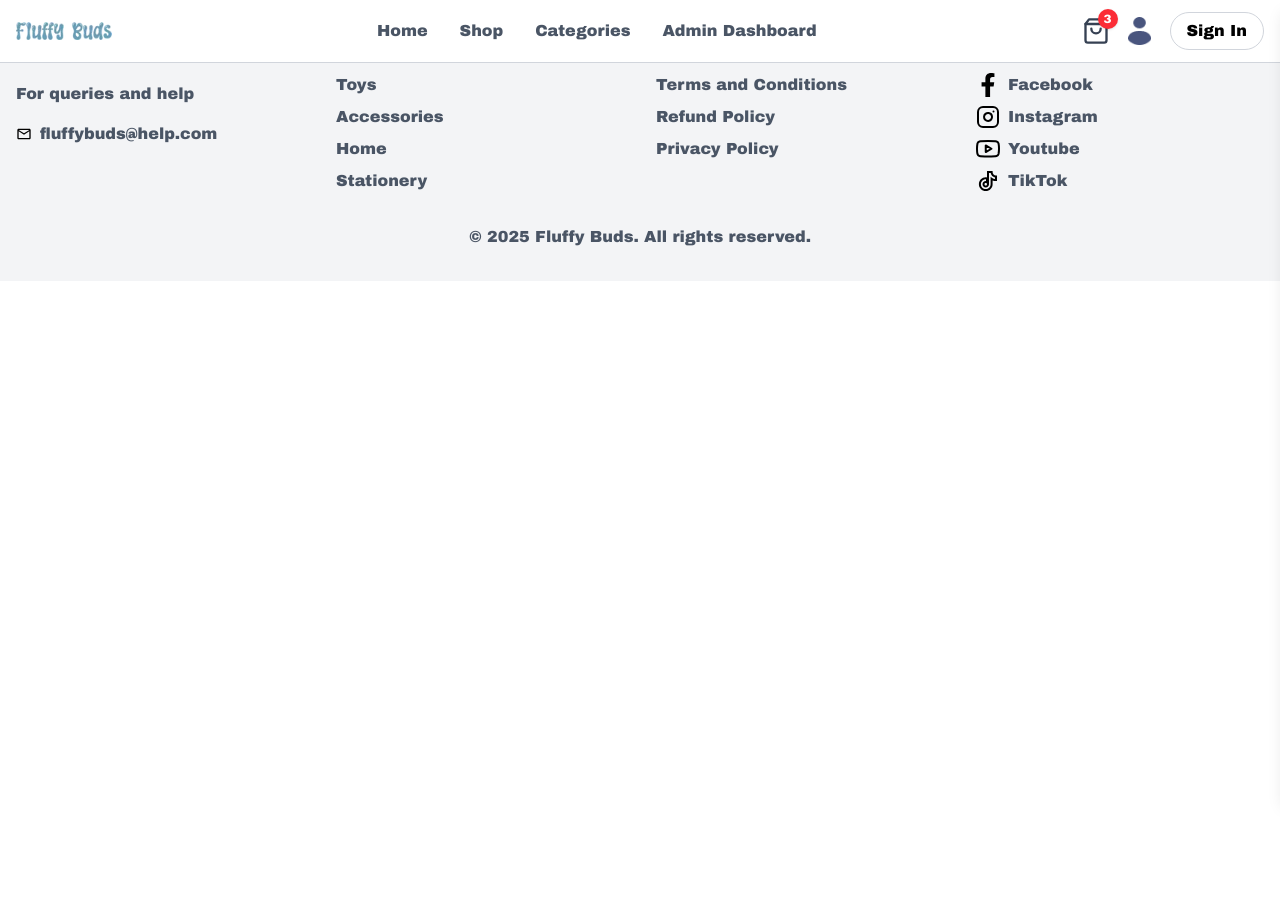
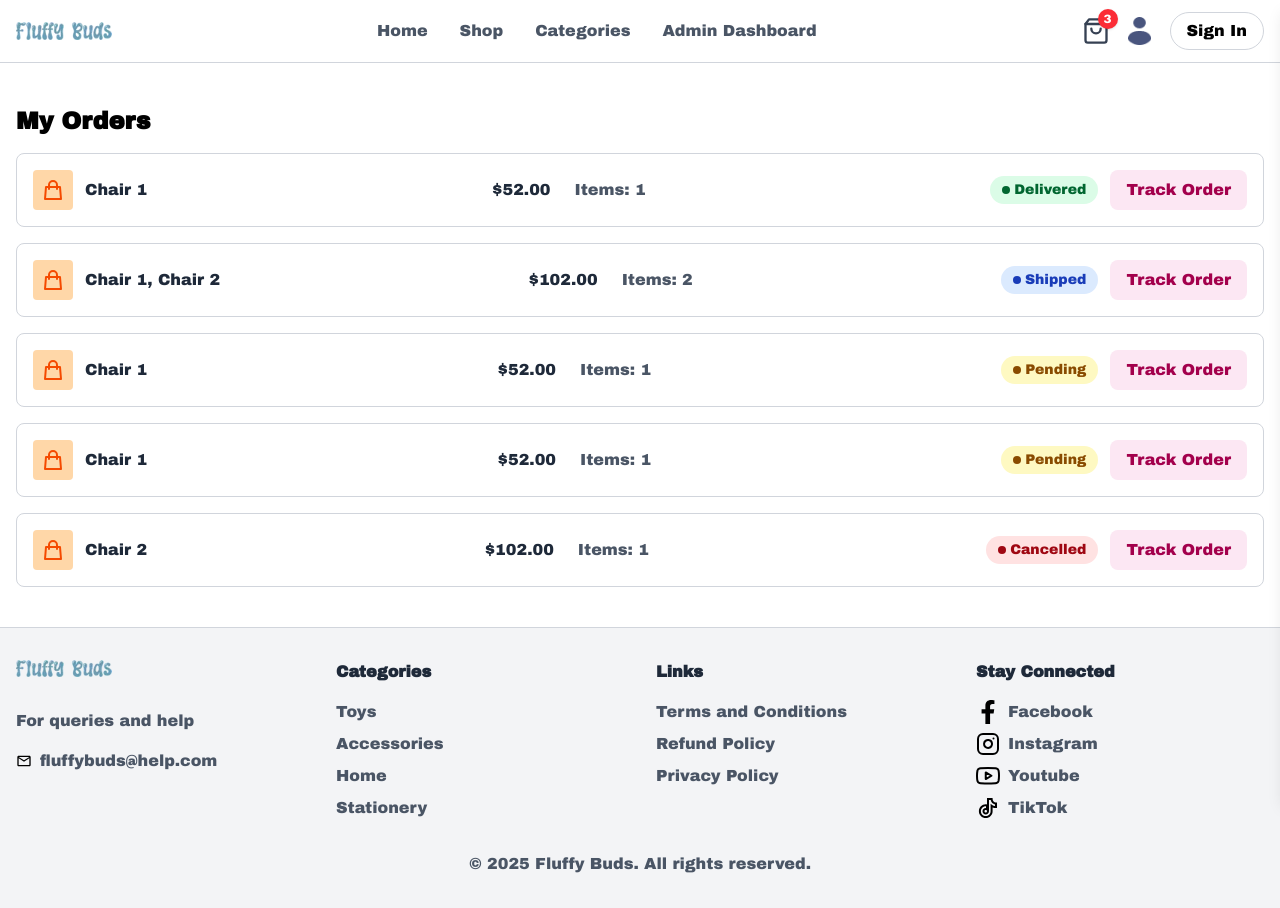
Before and after one commit to mdsajalali/fluffy-buds, a React (Vite) app: page /my-orders in a window 1280 px wide. Before the commit the page ends 800 px from the top, so only its background shows below. Built offline with nearby package versions, Linux system fonts and the light colour scheme.

Commit message:
added: my order ui

```diff
--- a/src/App.tsx
+++ b/src/App.tsx
@@ -21,6 +21,7 @@ import PrivacyPolicy from "./pages/(privacy-policy)/Privacy-Policy";
 import Shop from "./pages/(products)/Shop";
 import ProductDetails from "./pages/(products)/ProductDetails";
 import Cart from "./pages/(cart)/Cart";
+import MyOrders from "./pages/(orders)/MyOrders";
 
 const App = () => {
   const location = useLocation();
@@ -82,6 +83,9 @@ const App = () => {
         {/* cart page */}
         <Route path="/cart" element={<Cart />} />
 
+        {/* order page */}
+        <Route path="/my-orders" element={<MyOrders />} />
+
         {/* privacy policy pages */}
         <Route path="/terms-conditions" element={<TermsConditions />} />
         <Route path="/refund-policy" element={<RefundPolicy />} />
--- /dev/null
+++ b/src/pages/(orders)/MyOrders.tsx
@@ -0,0 +1,95 @@
+import Container from "../../shared/Container";
+
+// Define the type for an order
+interface Order {
+  id: number;
+  name: string;
+  price: string;
+  items: number;
+  status: "Pending" | "Shipped" | "Delivered" | "Cancelled";
+}
+
+// Status color mapping
+const statusStyles: Record<Order["status"], string> = {
+  Pending: "bg-yellow-100 text-yellow-800",
+  Shipped: "bg-blue-100 text-blue-800",
+  Delivered: "bg-green-100 text-green-800",
+  Cancelled: "bg-red-100 text-red-800",
+};
+
+// Sample orders data
+const orders: Order[] = [
+  { id: 1, name: "Chair 1", price: "$52.00", items: 1, status: "Delivered" },
+  {
+    id: 2,
+    name: "Chair 1, Chair 2",
+    price: "$102.00",
+    items: 2,
+    status: "Shipped",
+  },
+  { id: 3, name: "Chair 1", price: "$52.00", items: 1, status: "Pending" },
+  { id: 4, name: "Chair 1", price: "$52.00", items: 1, status: "Pending" },
+  { id: 5, name: "Chair 2", price: "$102.00", items: 1, status: "Cancelled" },
+];
+
+function MyOrders() {
+  return (
+    <div className="md:mt-[65px] py-5 md:py-10">
+      <Container>
+        <h1 className="text-2xl font-bold mb-4">My Orders</h1>
+        <div className="space-y-4">
+          {orders.map((order) => (
+            <div
+              key={order.id}
+              className="border border-gray-300 rounded-lg p-4 flex flex-col md:flex-row md:items-center md:justify-between gap-4"
+            >
+              {/* Left section: Icon and Name */}
+              <div className="flex items-center gap-3">
+                <div className="w-10 h-10 bg-orange-200 rounded flex items-center justify-center">
+                  <svg
+                    className="w-6 h-6 text-orange-600"
+                    fill="none"
+                    stroke="currentColor"
+                    viewBox="0 0 24 24"
+                    xmlns="http://www.w3.org/2000/svg"
+                  >
+                    <path
+                      strokeLinecap="round"
+                      strokeLinejoin="round"
+                      strokeWidth="2"
+                      d="M16 11V7a4 4 0 00-8 0v4M5 9h14l1 12H4L5 9z"
+                    />
+                  </svg>
+                </div>
+                <span className="text-gray-800 font-medium">{order.name}</span>
+              </div>
+
+              {/* Middle section: Price and Items */}
+              <div className="flex flex-col md:flex-row md:items-center gap-2 md:gap-6">
+                <span className="text-gray-800 font-medium">{order.price}</span>
+                <span className="text-gray-600">Items: {order.items}</span>
+              </div>
+
+              {/* Right section: Status and Track Order */}
+              <div className="flex items-center gap-3">
+                <span
+                  className={`px-3 py-1 rounded-full text-sm font-medium flex items-center gap-1 ${
+                    statusStyles[order.status]
+                  }`}
+                >
+                  <span className="w-2 h-2 rounded-full bg-current inline-block"></span>
+                  {order.status}
+                </span>
+                <button className="px-4 py-2 cursor-pointer bg-pink-100 text-pink-800 rounded-lg hover:bg-pink-200 transition">
+                  Track Order
+                </button>
+              </div>
+            </div>
+          ))}
+        </div>
+      </Container>
+    </div>
+  );
+}
+
+export default MyOrders;
--- a/src/shared/Navbar.tsx
+++ b/src/shared/Navbar.tsx
@@ -101,7 +101,7 @@ const Navbar = () => {
                   </Link>
                   <hr className="text-gray-300" />
                   <Link
-                    to="/orders"
+                    to="/my-orders"
                     className="flex items-center gap-2 px-4 py-2 hover:bg-gray-100"
                   >
                     <ShoppingBag size={16} /> Orders
```
